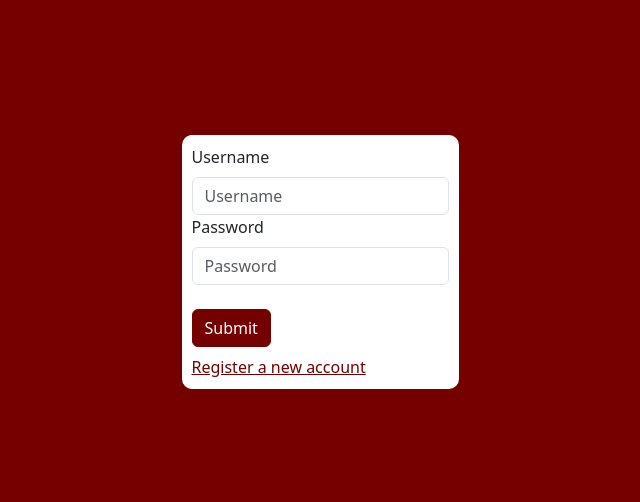
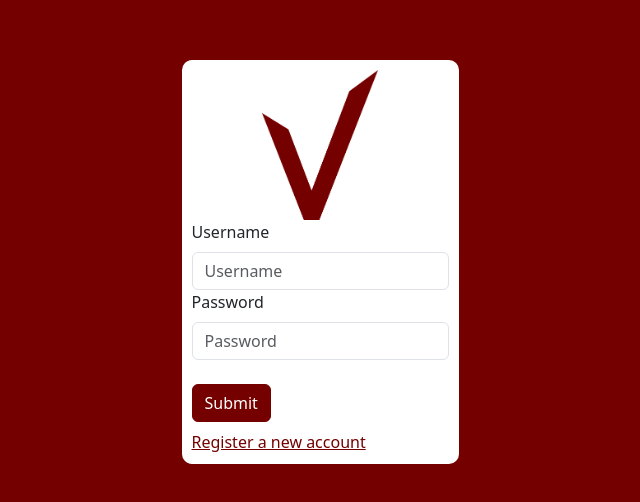
Before and after one commit to celdond/Vital-Mail, a React (Vite) app in the folder frontend/: page / in a window 1280 px wide. Shown: the part 138-640 px from the top of the page, without its empty margins (320-960 px from the left). Built offline with nearby package versions, Linux system fonts and the light colour scheme.

Commit message:
added vital mail emblem to login page

```diff
--- a/frontend/src/components/loginPage.tsx
+++ b/frontend/src/components/loginPage.tsx
@@ -36,6 +36,7 @@ export default function LoginPage() {
 	return (
 		<main className="background">
 			<Container className="centerpiece">
+				<img className="centerObject" src="../../public/vitalv.png" height="150"/>
 				<Col>
 					<Form>
 						<Form.Group>
--- a/frontend/src/styles/globals.scss
+++ b/frontend/src/styles/globals.scss
@@ -21,6 +21,11 @@ button[type='submit'] {
 	padding: 0;
 }
 
+.centerObject {
+	display: block;
+	margin: auto;
+}
+
 .accountSubmit {
 	margin: 8px auto 8px;
 }
```
